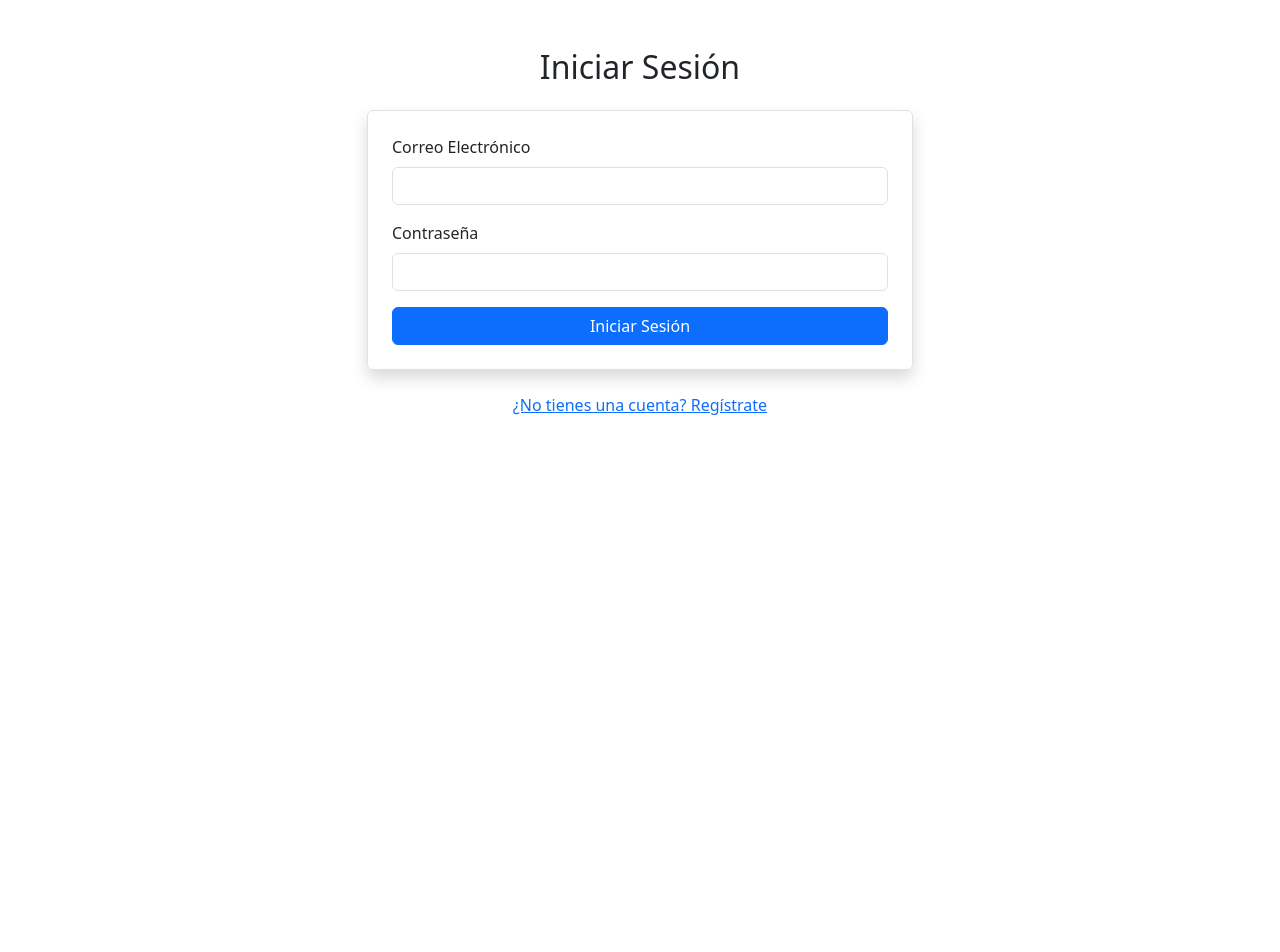
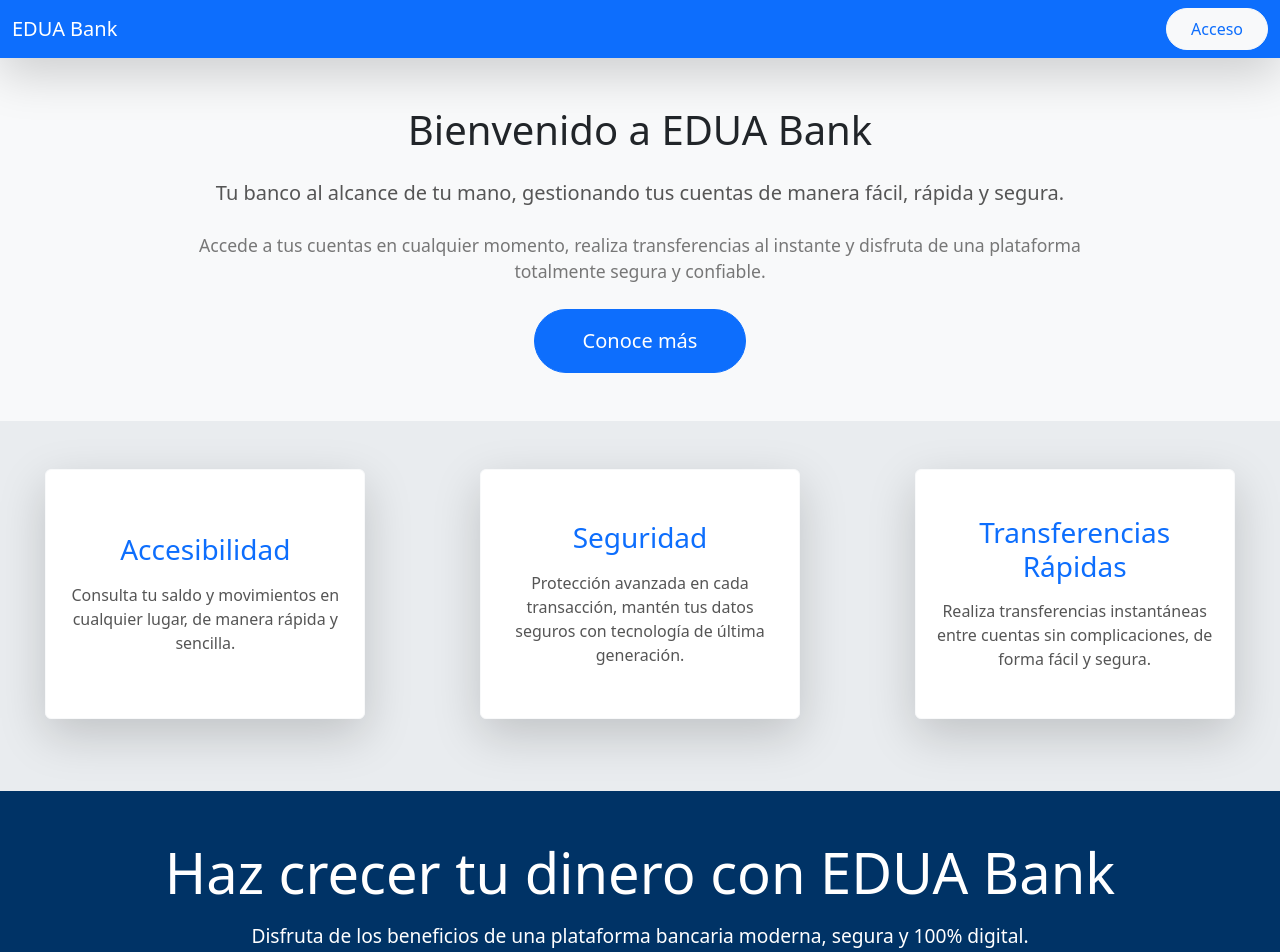
Before and after one commit to EDUAUAQ/AppBancariaFrontend, a React (Create React App) app: page / in a window 1280 px wide. Shown: the top 952 px of the page. Before the commit the page ends 800 px from the top, so only its background shows below. Built offline with nearby package versions, Linux system fonts and the light colour scheme; no server answers.

Commit message:
Added Welcome Page

```diff
--- a/src/App.js
+++ b/src/App.js
@@ -6,6 +6,7 @@ import 'bootstrap/dist/js/bootstrap.bundle.min.js';
 //Components
 import AuthForm from './components/AuthForm';
 import HomePage from './components/Home';
+import WelcomePage from './components/WelcomePage';
 
 
 
@@ -13,7 +14,8 @@ import HomePage from './components/Home';
 function App() {
     return (
         <Routes>
-            <Route path="/" element={<AuthForm />} />
+            <Route path="/" element={<WelcomePage/>} />
+            <Route path='/Auth' element={<AuthForm/>}/>
             <Route path='/home' element={<HomePage/>}/>
         </Routes>
     );
--- a/src/components/AuthForm.js
+++ b/src/components/AuthForm.js
@@ -1,5 +1,8 @@
 import React, { useState } from 'react';
 import { useNavigate } from "react-router-dom";
+import Footer from '../global_components/Footer';
+import 'bootstrap/dist/css/bootstrap.min.css'; // Asegúrate de importar Bootstrap
+
 const apiUrl = process.env.REACT_APP_API_URL;
 
 const AuthForm = () => {
@@ -47,7 +50,7 @@ const AuthForm = () => {
             if (user_password !== confirm_password) {
                 alert('Las contraseñas no coinciden.');
                 return;
-            }else{
+            } else {
                 try {
                     const response = await fetch(`${apiUrl}/user/signup`, {
                         method: 'POST',
@@ -78,11 +81,36 @@ const AuthForm = () => {
     };
 
     return (
+        <div>
+            {/* Navbar */}
+            <div className="container-fluid p-0">
+                <nav className="navbar navbar-expand-lg navbar-light bg-primary text-white shadow-lg">
+                    <div className="container-fluid">
+                        <a className="navbar-brand text-white font-weight-bold" href="#">EDUA Bank</a>
+                        <button className="navbar-toggler" type="button" data-bs-toggle="collapse" data-bs-target="#navbarNav" aria-controls="navbarNav" aria-expanded="false" aria-label="Toggle navigation">
+                            <span className="navbar-toggler-icon"></span>
+                        </button>
+                        <div className="collapse navbar-collapse" id="navbarNav">
+                            <ul className="navbar-nav ms-auto">
+                                <li className="nav-item">
+                                    <button onClick={() => navigate('/')} className="btn btn-light text-primary px-4 py-2 font-weight-bold rounded-pill">
+                                        Inicio
+                                    </button>
+                                </li>
+                            </ul>
+                        </div>
+                    </div>
+                </nav>
+            </div>
+
+            {/* Formulario de autenticación */}
             <div className="container mt-5">
                 <div className="row justify-content-center">
                     <div className="col-md-6">
-                    <h2 className="text-center mb-4">{isLogin ? 'Iniciar Sesión' : 'Registro'}</h2>
-                    <form onSubmit={handleSubmit} className="border p-4 rounded shadow">
+                        <div className="text-center mb-4">
+                            <h2 className="font-weight-bold text-primary">{isLogin ? 'Iniciar Sesión' : 'Registro'}</h2>
+                        </div>
+                        <form onSubmit={handleSubmit} className="border p-4 rounded shadow-lg bg-white">
                             {/* Campo de nombre y apellido solo visible en el registro */}
                             <div className="mb-3">
                                 <label htmlFor="email" className="form-label">Correo Electrónico</label>
@@ -112,18 +140,20 @@ const AuthForm = () => {
                                     </div>
                                 </>
                             )}
-                        <button type="submit" className="btn btn-primary w-100">
+                            <button type="submit" className="btn btn-primary w-100 py-2 mt-3">
                                 {isLogin ? 'Iniciar Sesión' : 'Registrar'}
                             </button>
                         </form>
                         <div className="text-center mt-3">
-                        <button className="btn btn-link" onClick={toggleForm}>
+                            <button className="btn btn-link text-primary" onClick={toggleForm}>
                                 {isLogin ? '¿No tienes una cuenta? Regístrate' : '¿Ya tienes una cuenta? Inicia Sesión'}
                             </button>
                         </div>
                     </div>
                 </div>
             </div>
+        </div>
+
     );
 };
 
--- /dev/null
+++ b/src/components/WelcomePage.js
@@ -0,0 +1,91 @@
+import React from 'react';
+import { useNavigate } from 'react-router-dom';
+import WelcomeNavbar from '../global_components/WelcomeNavbar';
+import Footer from '../global_components/Footer';
+
+const WelcomePage = () => {
+    const navigate = useNavigate();
+
+    const handleAccessClick = () => {
+        // Redirigir a la ruta /Auth cuando el botón "Acceso" sea presionado
+        navigate('/Auth');
+    };
+
+    const handleJoinClick = () => {
+        // Redirigir a la ruta /Auth cuando el botón "Únete ahora" sea presionado
+        navigate('/Auth');
+    };
+
+    return (
+        <>
+        <WelcomeNavbar />
+        <div className="container-fluid p-0">
+            {/* Sección principal con texto de bienvenida */}
+            <div className="row bg-light py-5 px-4 px-md-5" style={{ backgroundColor: '#f7f7f7' }}>
+                <div className="col-12 text-center">
+                    <h1 className="display-3 font-weight-bold text-dark mb-4" style={{ fontSize: '2.5rem', lineHeight: '1.2' }}>
+                        Bienvenido a EDUA Bank
+                    </h1>
+                    <p className="lead mb-4" style={{ fontSize: '1.25rem', color: '#555' }}>
+                        Tu banco al alcance de tu mano, gestionando tus cuentas de manera fácil, rápida y segura.
+                    </p>
+                    <p style={{ fontSize: '1.1rem', color: '#777', maxWidth: '900px', margin: '0 auto' }}>
+                        Accede a tus cuentas en cualquier momento, realiza transferencias al instante y disfruta de una plataforma totalmente segura y confiable.
+                    </p>
+                    <button className="btn btn-primary btn-lg mt-4 px-5 py-3 font-weight-bold rounded-pill">
+                        Conoce más
+                    </button>
+                </div>
+            </div>
+
+            {/* Sección de características */}
+            <div className="row py-5 text-center" style={{ backgroundColor: '#e9ecef' }}>
+                <div className="col-md-4 mb-4 d-flex justify-content-center">
+                    <div className="card shadow-lg border-light rounded-lg" style={{ minHeight: '250px', maxWidth: '320px', margin: '0 15px' }}>
+                        <div className="card-body d-flex flex-column justify-content-center align-items-center">
+                            <h3 className="card-title font-weight-bold text-primary mb-3">Accesibilidad</h3>
+                            <p className="card-text" style={{ color: '#555' }}>Consulta tu saldo y movimientos en cualquier lugar, de manera rápida y sencilla.</p>
+                        </div>
+                    </div>
+                </div>
+                <div className="col-md-4 mb-4 d-flex justify-content-center">
+                    <div className="card shadow-lg border-light rounded-lg" style={{ minHeight: '250px', maxWidth: '320px', margin: '0 15px' }}>
+                        <div className="card-body d-flex flex-column justify-content-center align-items-center">
+                            <h3 className="card-title font-weight-bold text-primary mb-3">Seguridad</h3>
+                            <p className="card-text" style={{ color: '#555' }}>Protección avanzada en cada transacción, mantén tus datos seguros con tecnología de última generación.</p>
+                        </div>
+                    </div>
+                </div>
+                <div className="col-md-4 mb-4 d-flex justify-content-center">
+                    <div className="card shadow-lg border-light rounded-lg" style={{ minHeight: '250px', maxWidth: '320px', margin: '0 15px' }}>
+                        <div className="card-body d-flex flex-column justify-content-center align-items-center">
+                            <h3 className="card-title font-weight-bold text-primary mb-3">Transferencias Rápidas</h3>
+                            <p className="card-text" style={{ color: '#555' }}>Realiza transferencias instantáneas entre cuentas sin complicaciones, de forma fácil y segura.</p>
+                        </div>
+                    </div>
+                </div>
+            </div>
+
+            {/* Sección de llamada a la acción */}
+            <div className="row py-5 text-center" style={{ backgroundColor: '#003366', color: 'white' }}>
+                <div className="col-12">
+                    <h2 className="display-4 font-weight-bold mb-3">Haz crecer tu dinero con EDUA Bank</h2>
+                    <p className="lead mb-4" style={{ fontSize: '1.2rem' }}>
+                        Disfruta de los beneficios de una plataforma bancaria moderna, segura y 100% digital.
+                    </p>
+                    <button
+                        onClick={handleJoinClick}
+                        className="btn btn-light btn-lg px-5 py-3 font-weight-bold rounded-pill"
+                    >
+                        Únete ahora
+                    </button>
+                </div>
+            </div>
+
+            {/* Footer */}
+            <Footer/>
+        </div></>
+    );
+};
+
+export default WelcomePage;
--- /dev/null
+++ b/src/global_components/Footer.js
@@ -0,0 +1,11 @@
+import React from 'react';
+import 'bootstrap/dist/css/bootstrap.min.css'; // Asegúrate de importar Bootstrap
+
+const Footer = () =>{
+    return(
+        <footer className="bg-dark text-white text-center py-4 mt-5">
+            <small>© 2024 EDUA Bank. Todos los derechos reservados.</small>
+        </footer>
+    )
+}
+export default Footer;
--- a/src/global_components/Navbar.js
+++ b/src/global_components/Navbar.js
@@ -1,5 +1,6 @@
 import React from 'react';
 import { NavLink, useNavigate } from 'react-router-dom';
+import 'bootstrap/dist/css/bootstrap.min.css'; // Asegúrate de importar Bootstrap
 
 const Navbar = () => {
     const navigate = useNavigate();
@@ -12,41 +13,45 @@ const Navbar = () => {
         alert('Sesión cerrada con éxito');
 
         // Navegar a la página de inicio
-        navigate('/');
+        navigate('/Auth');
     };
 
     return (
-        <nav className="navbar navbar-expand-lg navbar-light bg-light">
+        <nav className="navbar navbar-expand-lg navbar-light bg-primary text-white shadow-lg">
             <div className="container-fluid">
-                <NavLink
-                    to="/home"
-                    className={"navbar-brand"}>
-                    EDUA
+                <NavLink to="/home" className="navbar-brand text-white font-weight-bold">
+                    EDUA Bank
                 </NavLink>
                 <button
                     className="navbar-toggler"
                     type="button"
                     data-bs-toggle="collapse"
-                    data-bs-target="#navbarNavAltMarkup"
-                    aria-controls="navbarNavAltMarkup"
+                    data-bs-target="#navbarNav"
+                    aria-controls="navbarNav"
                     aria-expanded="false"
-                    aria-label="Toggle navigation">
+                    aria-label="Toggle navigation"
+                >
                     <span className="navbar-toggler-icon"></span>
                 </button>
-                <div className="collapse navbar-collapse" id="navbarNavAltMarkup">
-                    <div className="navbar-nav ms-auto">
+                <div className="collapse navbar-collapse" id="navbarNav">
+                    <ul className="navbar-nav ms-auto">
+                        {/* <li className="nav-item">
                             <NavLink
                                 to="/account"
-                            className={({ isActive }) => `nav-link ${isActive ? 'active' : ''}`}>
+                                className="btn btn-outline-light text-white px-4 py-2 font-weight-bold rounded-pill me-2"
+                            >
                                 Cuenta
                             </NavLink>
+                        </li> */}
+                        <li className="nav-item">
                             <button
                                 onClick={handleLogout}
-                            className="nav-link btn"
-                            style={{ background: 'none', border: 'none', cursor: 'pointer', color: 'inherit' }}>
+                                className="btn btn-light text-primary px-4 py-2 font-weight-bold rounded-pill"
+                            >
                                 Cerrar Sesión
                             </button>
-                    </div>
+                        </li>
+                    </ul>
                 </div>
             </div>
         </nav>
--- /dev/null
+++ b/src/global_components/WelcomeNavbar.js
@@ -0,0 +1,36 @@
+import React from 'react';
+import { useNavigate } from 'react-router-dom';
+import 'bootstrap/dist/css/bootstrap.min.css'; // Asegúrate de importar Bootstrap
+
+const WelcomeNavbar = () => {
+    const navigate = useNavigate();
+
+    const handleAccessClick = () => {
+        navigate('/Auth'); // Redirigir a la ruta "/" cuando el botón "Acceso" sea presionado
+    };
+
+    return (
+        <nav className="navbar navbar-expand-lg navbar-light bg-primary text-white shadow-lg">
+            <div className="container-fluid">
+                <a className="navbar-brand text-white font-weight-bold" href="#">EDUA Bank</a>
+                <button className="navbar-toggler" type="button" data-bs-toggle="collapse" data-bs-target="#navbarNav" aria-controls="navbarNav" aria-expanded="false" aria-label="Toggle navigation">
+                    <span className="navbar-toggler-icon"></span>
+                </button>
+                <div className="collapse navbar-collapse" id="navbarNav">
+                    <ul className="navbar-nav ms-auto">
+                        <li className="nav-item">
+                            <button
+                                onClick={handleAccessClick}
+                                className="btn btn-light text-primary px-4 py-2 font-weight-bold rounded-pill"
+                            >
+                                Acceso
+                            </button>
+                        </li>
+                    </ul>
+                </div>
+            </div>
+        </nav>
+    );
+};
+
+export default WelcomeNavbar;
```
Also changed, not shown: src/components/Home.js (+19 -7 lines). Lines whose indentation alone changed are shown as unchanged.
